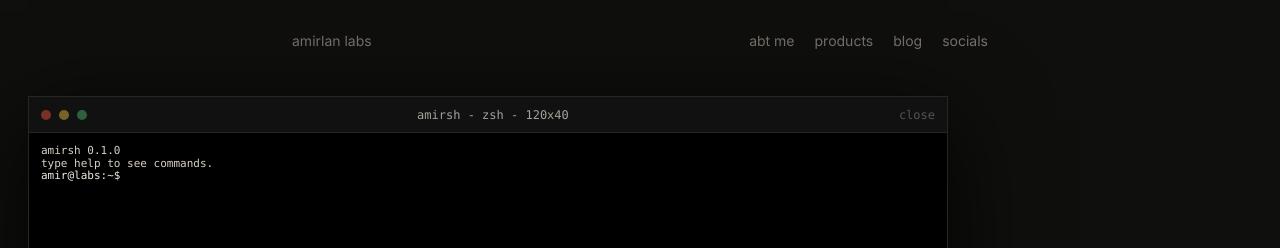
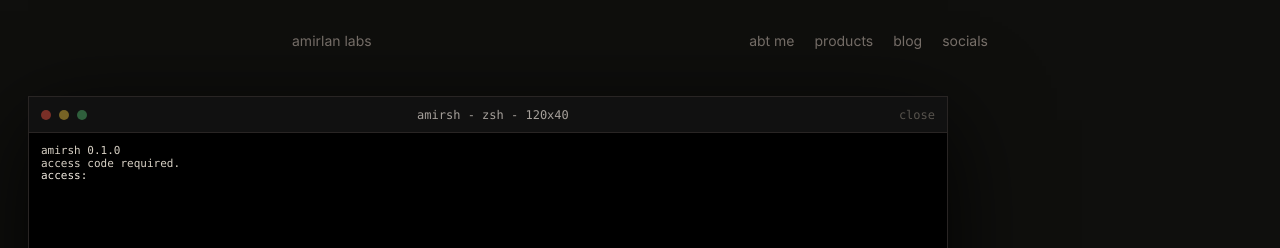
Before and after one commit to amirlankalm/amirlan, a Next.js app: page /blog in a window 1280 px wide. Both pictures are taken after a click on the button "open amirsh terminal". Shown: the top 248 px of the page. Built offline with nearby package versions, Linux system fonts and the light colour scheme.

Commit message:
fix(terminal): gate commands behind access code

```diff
--- a/components/amirsh.tsx
+++ b/components/amirsh.tsx
@@ -16,13 +16,30 @@ type Line = {
   text: string;
 };
 
+const accessCodeHash =
+  "679a46aa41d83bfbeb7585ae3203e3f246f02d1d70039471926bdd6d1805e4d5";
 
 const intro: Line[] = [
+  { id: 1, kind: "output", text: "amirsh 0.1.0" },
+  { id: 2, kind: "output", text: "access code required." },
+];
+
+const unlockedIntro: Line[] = [
   { id: 1, kind: "output", text: "amirsh 0.1.0" },
   { id: 2, kind: "output", text: "type help to see commands." },
 ];
 
 const prompt = "amir@labs:~$";
+const lockedPrompt = "access:";
+
+async function sha256Hex(value: string) {
+  const encoded = new TextEncoder().encode(value);
+  const digest = await crypto.subtle.digest("SHA-256", encoded);
+
+  return Array.from(new Uint8Array(digest))
+    .map((byte) => byte.toString(16).padStart(2, "0"))
+    .join("");
+}
 
 function runCommand(raw: string) {
   const input = raw.trim().toLowerCase();
@@ -70,6 +87,7 @@ function runCommand(raw: string) {
 
 export function Amirsh() {
   const [open, setOpen] = useState(false);
+  const [unlocked, setUnlocked] = useState(false);
   const [value, setValue] = useState("");
   const [lines, setLines] = useState<Line[]>(intro);
   const [position, setPosition] = useState({ x: 28, y: 96 });
@@ -195,11 +213,33 @@ export function Amirsh() {
     ]);
   }
 
-  function onSubmit(event: FormEvent<HTMLFormElement>) {
+  async function onSubmit(event: FormEvent<HTMLFormElement>) {
     event.preventDefault();
     const command = value;
     setValue("");
     setHistoryIndex(null);
+
+    if (!unlocked) {
+      append("input", `${lockedPrompt} ${command ? "********" : ""}`);
+
+      if (!command.trim()) {
+        append("output", "access code required.");
+        return;
+      }
+
+      const submittedHash = await sha256Hex(command);
+
+      if (submittedHash !== accessCodeHash) {
+        append("output", "access denied.");
+        return;
+      }
+
+      setUnlocked(true);
+      append("output", "access granted.");
+      append("output", "type help to see commands.");
+      return;
+    }
+
     append("input", `${prompt} ${command}`);
 
     if (command.trim()) {
@@ -209,7 +249,7 @@ export function Amirsh() {
     const output = runCommand(command);
 
     if (output.includes("__clear__")) {
-      setLines(intro);
+      setLines(unlockedIntro);
       return;
     }
 
@@ -312,7 +352,7 @@ export function Amirsh() {
 
             <form onSubmit={onSubmit} className="flex min-w-max items-center gap-2">
               <label htmlFor="amirsh-input" className="font-mono text-[#f1eadf]">
-                {prompt}
+                {unlocked ? prompt : lockedPrompt}
               </label>
               <input
                 id="amirsh-input"
@@ -320,10 +360,11 @@ export function Amirsh() {
                 value={value}
                 onChange={(event) => setValue(event.target.value)}
                 onKeyDown={onKeyDown}
+                type={unlocked ? "text" : "password"}
                 className="w-[36ch] bg-transparent font-mono text-[#f1eadf] caret-[#f1eadf] outline-none"
                 autoComplete="off"
                 spellCheck={false}
-                aria-label="amirsh command"
+                aria-label={unlocked ? "amirsh command" : "amirsh access code"}
               />
             </form>
           </div>
```
